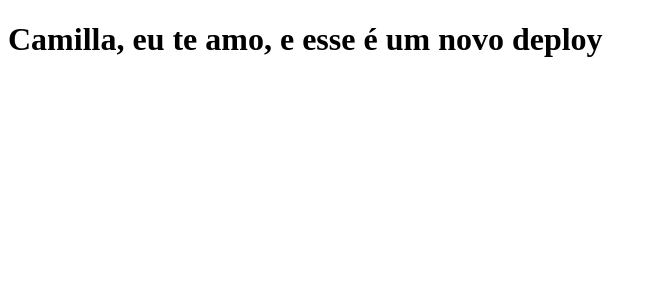
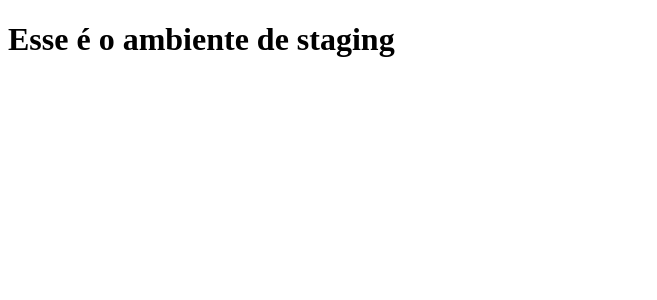
Before and after one commit to HenriqueFurtado-Dev/clone-tabnews, a Next.js app: page / in a window 1280 px wide. Shown: the top 300 px of the page, without its empty margins (0-657 px from the left). Built offline with nearby package versions, Linux system fonts and the light colour scheme.

Commit message:
alterado arquivo

```diff
--- a/pages/index.js
+++ b/pages/index.js
@@ -1,5 +1,5 @@
 function Home() {
-  return <h1>Camilla, eu te amo, e esse é um novo deploy</h1>;
+  return <h1>Esse é o ambiente de staging</h1>;
 }
 
 export default Home;
```
